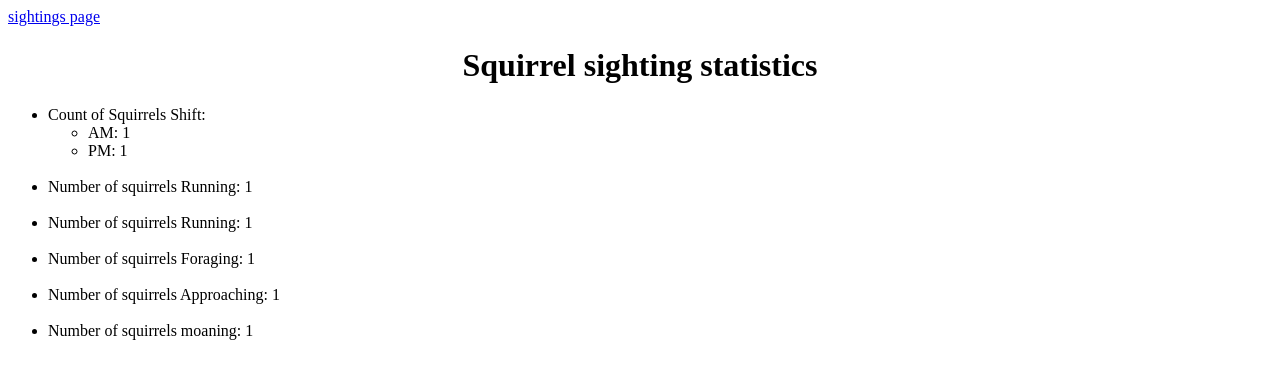
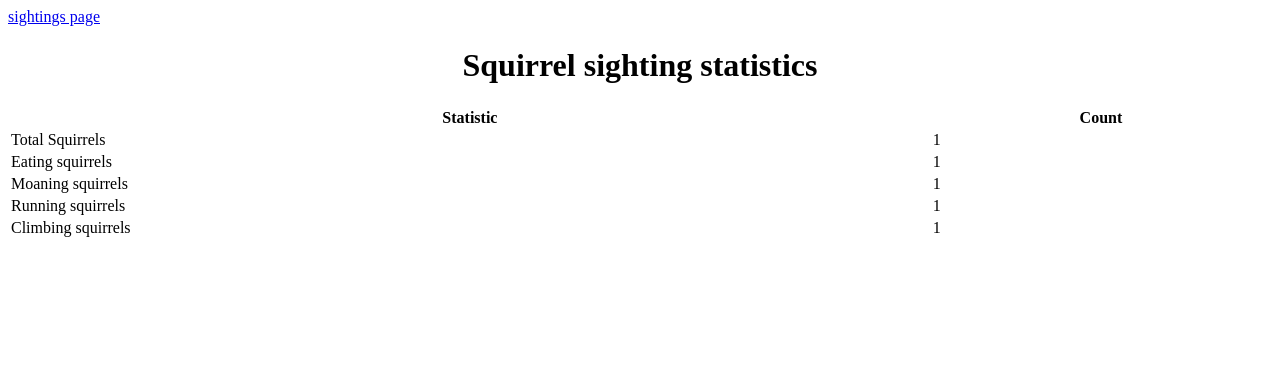
Before and after one commit to neerajr44/tfa_project, a Django app: template squap/templates/squap/stats.html in a window 1280 px wide. Shown: the top 379 px of the page. Run offline with Django 3.2, Linux system fonts and the light colour scheme; the template is opened without the code that fills it: most values are stand-ins (such as "Sample title", 1, 10 or a date in 2020).

Commit message:
Adding stats view

```diff
--- a/squap/templates/squap/stats.html
+++ b/squap/templates/squap/stats.html
@@ -7,19 +7,34 @@
         </head>
         <body>
                 <p>
-                        <ul>
-                                <li> Count of Squirrels Shift:
-                                        <ul>
-                                                <li>AM: {{ AM_count }} </li>
-                                                <li>PM:  {{ PM_count  }} </li>
-                                        </ul>
-                                </li><br>
-				<li>Number of squirrels Running:  {{ squirrel_count }} </li><br>
-                                <li>Number of squirrels Running:  {{ Running_count }} </li><br>
-                                <li>Number of squirrels Foraging:  {{ Foraging_count }} </li><br>
-                                <li>Number of squirrels Approaching:  {{  Approaches_count  }} </li><br>
-                                <li> Number of squirrels moaning:  {{Moans_count  }} </li><br>
-                        </ul>
+			<table style="width:100%">
+  				<tr>
+   			 		<th>Statistic</th>
+   			                <th>Count</th>
+ 			        </tr>
+ 				 <tr>
+   					 <td>Total Squirrels</td>
+					 <td>{{ squirrel_count }}</td>
+ 				 </tr>
+ 				 <tr>
+   					 <td>Eating squirrels</td>
+					 <td>{{ Eating_count }}</td>
+ 				 </tr>
+				 <tr>
+					 <td>Moaning squirrels</td>
+					 <td>{{ Moans_count }}</td>
+				 </tr>
+				 <tr>
+					 <td>Running squirrels</td>
+					 <td>{{ Running_count }}</td>
+				 </tr>
+				 <tr>
+					 <td>Climbing squirrels</td>
+					 <td>{{ Climbing_count }}</td>
+				</tr>
+
+
+			</table>
                 </p>
         </body>
 </html>
```
Also changed, not shown: squap/views.py (+11 -13 lines).
